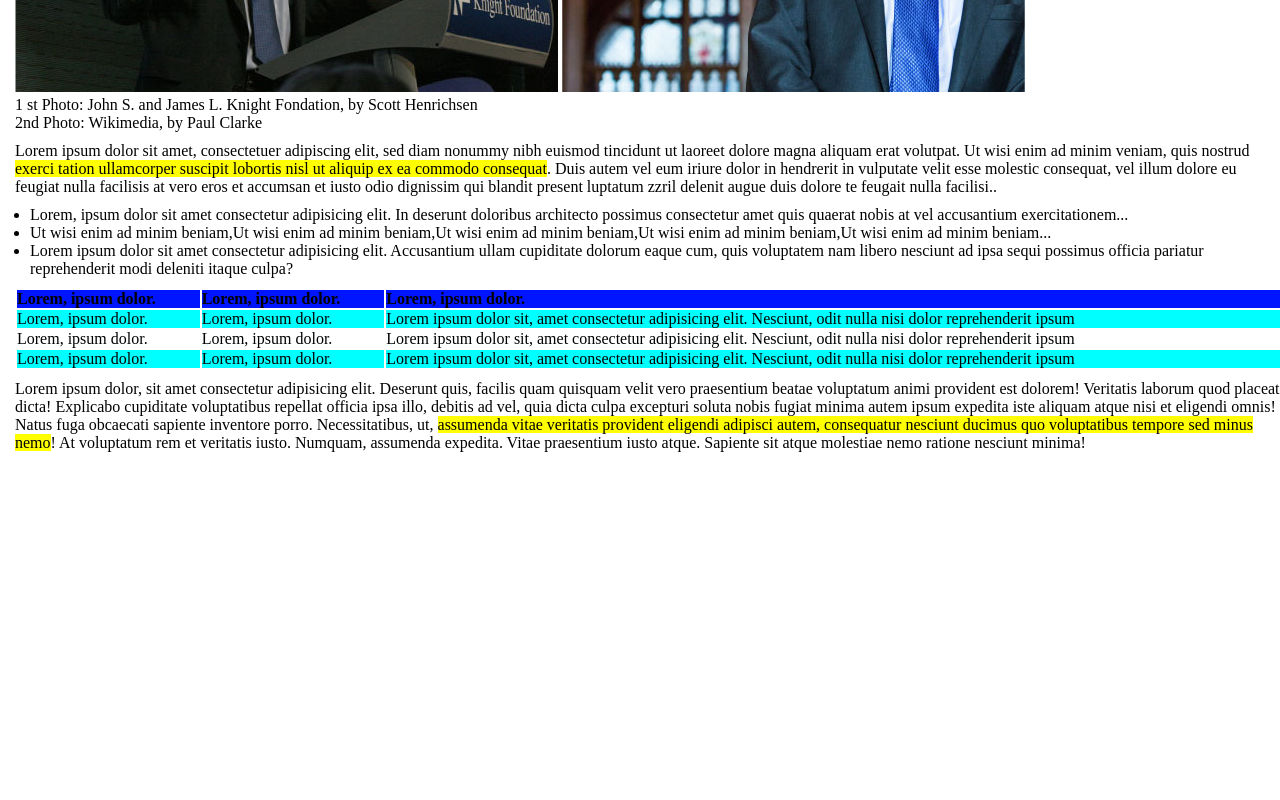
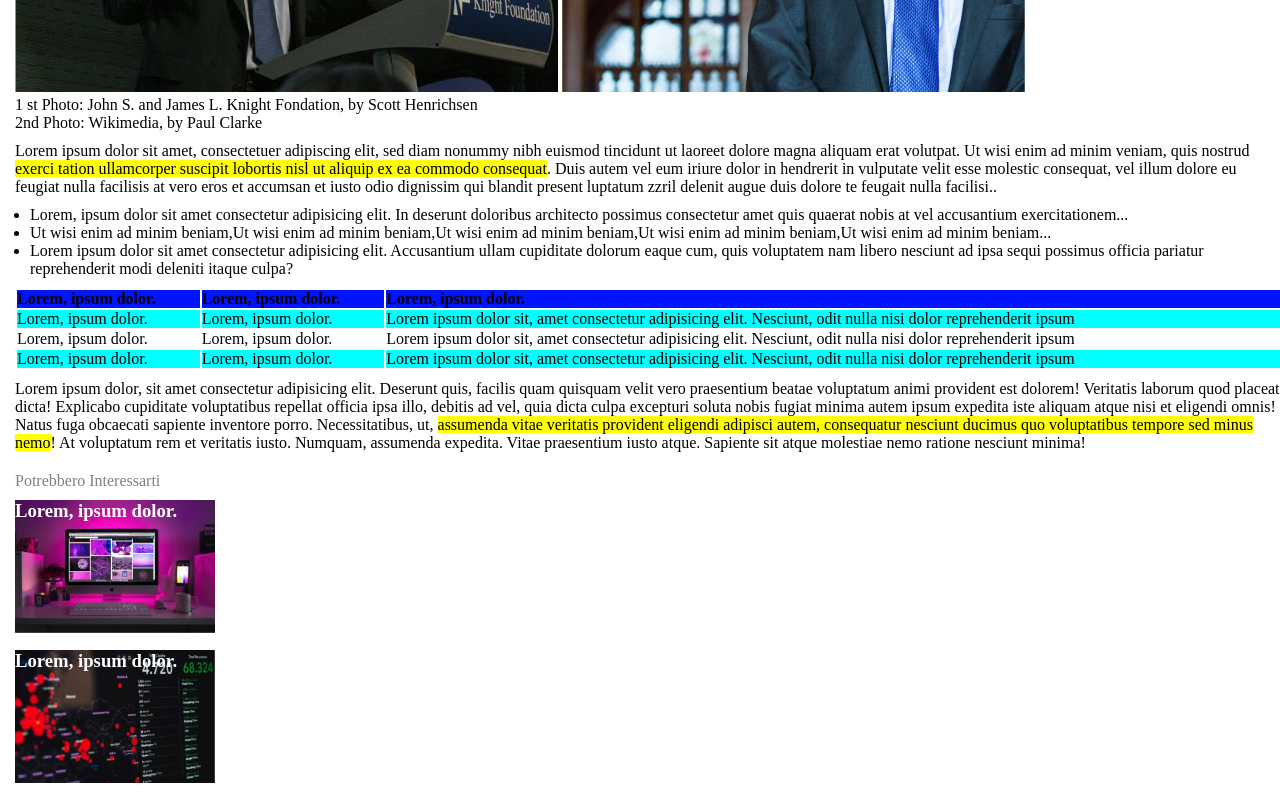
Before and after one commit to nico17022001/html-css-booleaner, a plain HTML site: page index.html in a window 1280 px wide. Shown: the part 483-1283 px from the top of the page. Before the commit the page ends 935 px from the top, so only its background shows below. Drawn offline with Linux system fonts and the light colour scheme.

Commit message:
parte-finale

```diff
--- a/css/style.css
+++ b/css/style.css
@@ -15,7 +15,7 @@ header img{
   width: 200px;
   height: 200px;
   padding-bottom: 40px;
-  margin-left: 15px;
+  padding-left: 15px;
 }
 
 main, .list{
@@ -35,6 +35,9 @@ thead {
   background-color: rgb(0, 21, 255);
 }
 
+footer {
+  padding-left: 15px;
+}
 
 .txt-gray {
   color: gray;
@@ -56,3 +59,28 @@ thead {
 .blue {
   background-color: aqua;
 }
+
+.low{
+  padding-top: 20px;
+  padding-bottom: 10px;
+}
+
+.little-pic{
+  width: 200px;
+  height: 150px;
+  color: white;
+
+}
+
+.monitor, .graph{
+  background-size: contain;
+  background-repeat: no-repeat;
+}
+
+.monitor{
+  background-image: url('../img/monitor.jpg');
+}
+
+.graph{
+  background-image: url('../img/graph.jpg');
+}
--- a/index.html
+++ b/index.html
@@ -110,8 +110,20 @@
         </span>
       </div>
     </section>
+  </main>
 
-  </main>
-  <footer></footer>
+  <footer>
+    <div class="low">
+      <span class="txt-gray">Potrebbero Interessarti</span>
+    </div>
+    <div class="little-pic monitor">
+      <h3>Lorem, ipsum dolor.</h3>
+    </div>
+
+    <div class="little-pic graph">
+      <h3>Lorem, ipsum dolor.</h3>
+    </div>
+
+  </footer>
 </body>
 </html>
```
